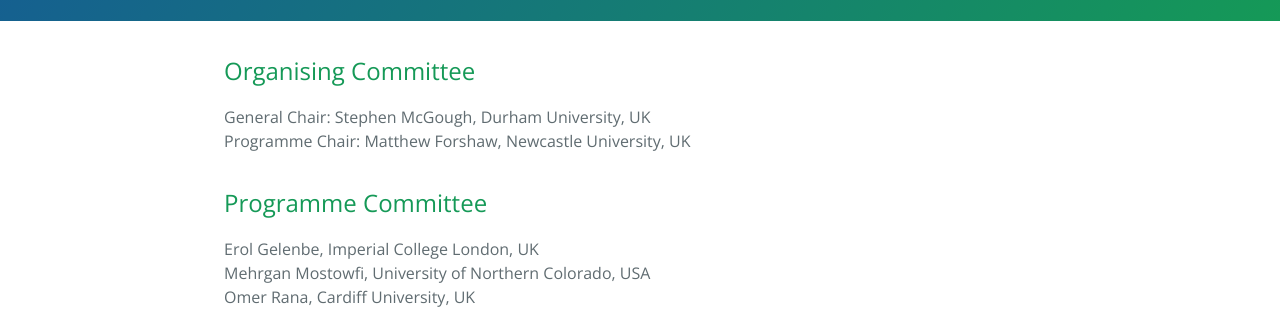
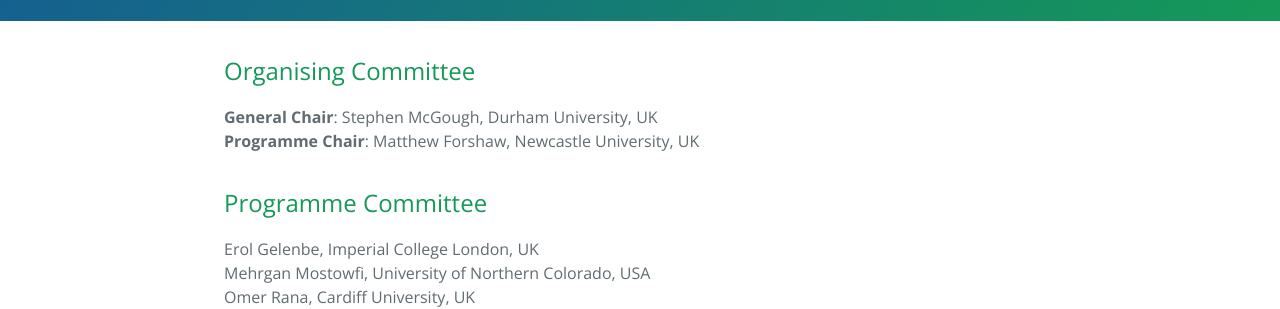
Before and after one commit to ENERGY-SIM/energy-sim.github.io, a Jekyll site: the page built from committees.md, in a window 1280 px wide. Shown: the part 362-671 px from the top of the page. Built offline with Jekyll 4.4.1, drawn with Linux system fonts in a browser that asks for light colours; nearby versions of some CDN libraries; library files that are not in the unit come from our copies.

```diff
--- a/committees.md
+++ b/committees.md
@@ -6,8 +6,8 @@ active: committees
 ---
 
 ## Organising Committee
-General Chair: Stephen McGough, Durham University, UK<br/>
-Programme Chair: Matthew Forshaw, Newcastle University, UK
+**General Chair**: Stephen McGough, Durham University, UK<br/>
+**Programme Chair**: Matthew Forshaw, Newcastle University, UK
 
 ## Programme Committee
 Erol Gelenbe, Imperial College London, UK<br/>
```
